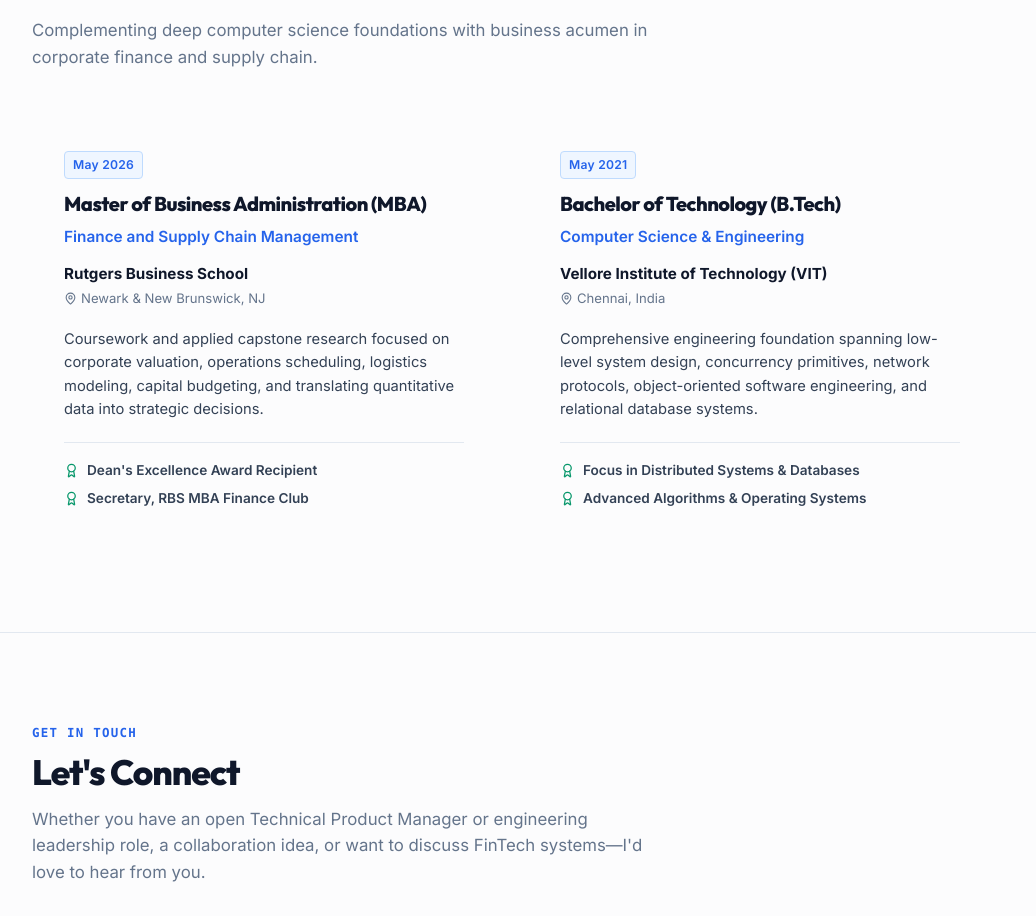
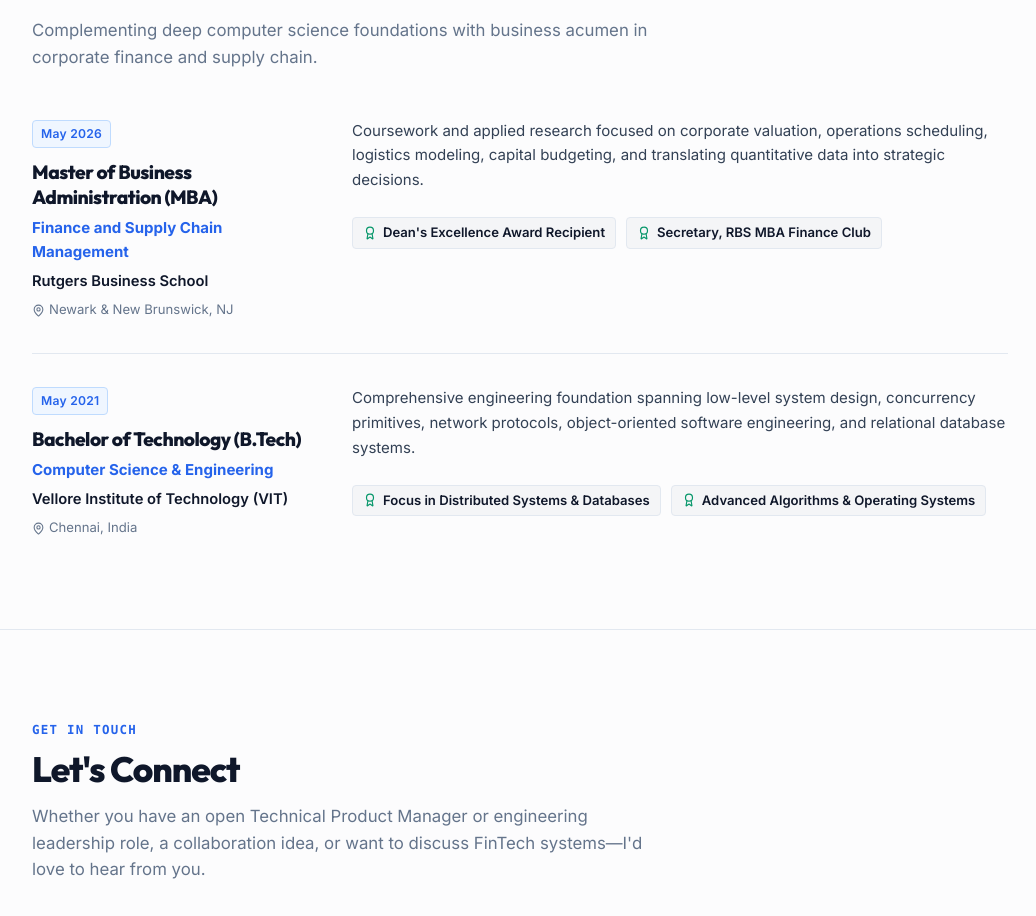
Before and after one commit to rohanvashisth/Portfolio, a React (Vite) app: page / in a window 1280 px wide. Shown: the part 9231-10147 px from the top of the page, without its empty margins (120-1156 px from the left). Built offline with nearby package versions, Linux system fonts and the light colour scheme.

Commit message:
Auto-commit: saved changes on 10/14/2026, 6:09:06 PM

```diff
--- a/src/components/Education.jsx
+++ b/src/components/Education.jsx
@@ -1,5 +1,5 @@
 import React from 'react';
-import { Award, GraduationCap, MapPin, Calendar } from 'lucide-react';
+import { Award, GraduationCap, MapPin, Calendar, CheckCircle2 } from 'lucide-react';
 
 export default function Education() {
   const educationList = [
@@ -15,7 +15,7 @@
         'Dean\'s Excellence Award Recipient',
         'Secretary, RBS MBA Finance Club'
       ],
-      description: 'Coursework and applied capstone research focused on corporate valuation, operations scheduling, logistics modeling, capital budgeting, and translating quantitative data into strategic decisions.'
+      description: 'Coursework and applied research focused on corporate valuation, operations scheduling, logistics modeling, capital budgeting, and translating quantitative data into strategic decisions.'
     },
     {
       id: 'vit',
@@ -34,10 +34,10 @@
   ];
 
   return (
-    <section id="education" className="section" style={{ borderTop: '1px solid var(--border-subtle)' }}>
+    <section id="education" className="section">
       <div className="container">
 
-        {/* Header */}
+        {/* Section Header */}
         <div className="section-header" style={{ textAlign: 'left' }}>
           <span className="section-label">Academic Foundations</span>
           <h2 className="section-title">Education & Credentials</h2>
@@ -46,58 +46,74 @@
           </p>
         </div>
 
-        {/* Education Grid */}
-        <div className="grid-2" style={{ maxWidth: '960px', gap: '32px' }}>
-          {educationList.map((edu) => (
+        {/* Integrated Education Stream */}
+        <div style={{ display: 'flex', flexDirection: 'column' }}>
+          {educationList.map((edu, idx) => (
             <div
               key={edu.id}
-              className="glass-card"
+              className="integrated-item"
               style={{
-                textAlign: 'left',
-                padding: '32px',
-                display: 'flex',
-                flexDirection: 'column',
-                justifyContent: 'space-between'
+                display: 'grid',
+                gridTemplateColumns: '280px 1fr',
+                gap: '40px',
+                textAlign: 'left'
               }}
             >
+              {/* Left Column: School, Degree & Timeline */}
               <div>
-                {/* Degree & Year */}
-                <div style={{ display: 'flex', justifyContent: 'space-between', alignItems: 'flex-start', flexWrap: 'wrap', gap: '8px', marginBottom: '8px' }}>
+                <div style={{ display: 'inline-block', marginBottom: '12px' }}>
                   <span className="badge badge-primary">
                     {edu.graduation}
                   </span>
                 </div>
 
-                <h3 style={{ fontSize: '1.25rem', fontWeight: 750, color: 'var(--text-primary)', marginBottom: '4px' }}>
+                <h3 style={{ fontSize: '1.2rem', fontWeight: 750, color: 'var(--text-primary)', lineHeight: 1.3, marginBottom: '6px' }}>
                   {edu.degree}
                 </h3>
 
-                <div style={{ fontSize: '0.96rem', fontWeight: 600, color: 'var(--primary)', marginBottom: '12px' }}>
+                <div style={{ fontSize: '0.94rem', fontWeight: 650, color: 'var(--primary)', marginBottom: '4px' }}>
                   {edu.specialization}
                 </div>
 
-                <div style={{ fontSize: '0.95rem', fontWeight: 650, color: 'var(--text-primary)' }}>
+                <div style={{ fontSize: '0.92rem', color: 'var(--text-primary)', fontWeight: 550, marginTop: '4px' }}>
                   {edu.institution}
                 </div>
 
-                <div style={{ fontSize: '0.82rem', color: 'var(--text-muted)', display: 'flex', alignItems: 'center', gap: '4px', marginTop: '2px', marginBottom: '18px' }}>
+                <div style={{ fontSize: '0.82rem', color: 'var(--text-muted)', display: 'flex', alignItems: 'center', gap: '4px', marginTop: '6px' }}>
                   <MapPin size={13} />
                   <span>{edu.location}</span>
                 </div>
+              </div>
 
-                <p style={{ fontSize: '0.92rem', color: 'var(--text-secondary)', lineHeight: 1.6, marginBottom: '20px' }}>
+              {/* Right Column: Narrative & Honors */}
+              <div style={{ display: 'flex', flexDirection: 'column', gap: '16px' }}>
+                <p style={{ fontSize: '0.94rem', color: 'var(--text-secondary)', lineHeight: 1.65, margin: 0 }}>
                   {edu.description}
                 </p>
-              </div>
 
-              {/* Honors / Badges */}
-              <div style={{ borderTop: '1px solid var(--border-subtle)', paddingTop: '16px', display: 'flex', flexDirection: 'column', gap: '6px' }}>
-                {edu.honors.map((honor, i) => (
-                  <div key={i} style={{ display: 'flex', alignItems: 'center', gap: '8px', fontSize: '0.85rem', color: 'var(--text-secondary)' }}>
-                    <Award size={15} style={{ color: 'var(--emerald)', flexShrink: 0 }} />
-                    <span style={{ fontWeight: 550 }}>{honor}</span>
-                  </div>
-                ))}
+                {/* Honors & Activities */}
+                <div style={{ display: 'flex', flexWrap: 'wrap', gap: '10px', paddingTop: '8px' }}>
+                  {edu.honors.map((honor, hIdx) => (
+                    <div
+                      key={hIdx}
+                      style={{
+                        display: 'inline-flex',
+                        alignItems: 'center',
+                        gap: '6px',
+                        padding: '4px 10px',
+                        background: 'var(--bg-subtle)',
+                        borderRadius: '4px',
+                        border: '1px solid var(--border-hairline)',
+                        fontSize: '0.82rem',
+                        color: 'var(--text-primary)',
+                        fontWeight: 550
+                      }}
+                    >
+                      <Award size={14} style={{ color: 'var(--emerald)' }} />
+                      <span>{honor}</span>
+                    </div>
+                  ))}
+                </div>
               </div>
 
             </div>
@@ -105,6 +121,15 @@
         </div>
 
       </div>
+
+      <style>{`
+        @media (max-width: 768px) {
+          .integrated-item {
+            grid-template-columns: 1fr !important;
+            gap: 20px !important;
+          }
+        }
+      `}</style>
     </section>
   );
 }
```
